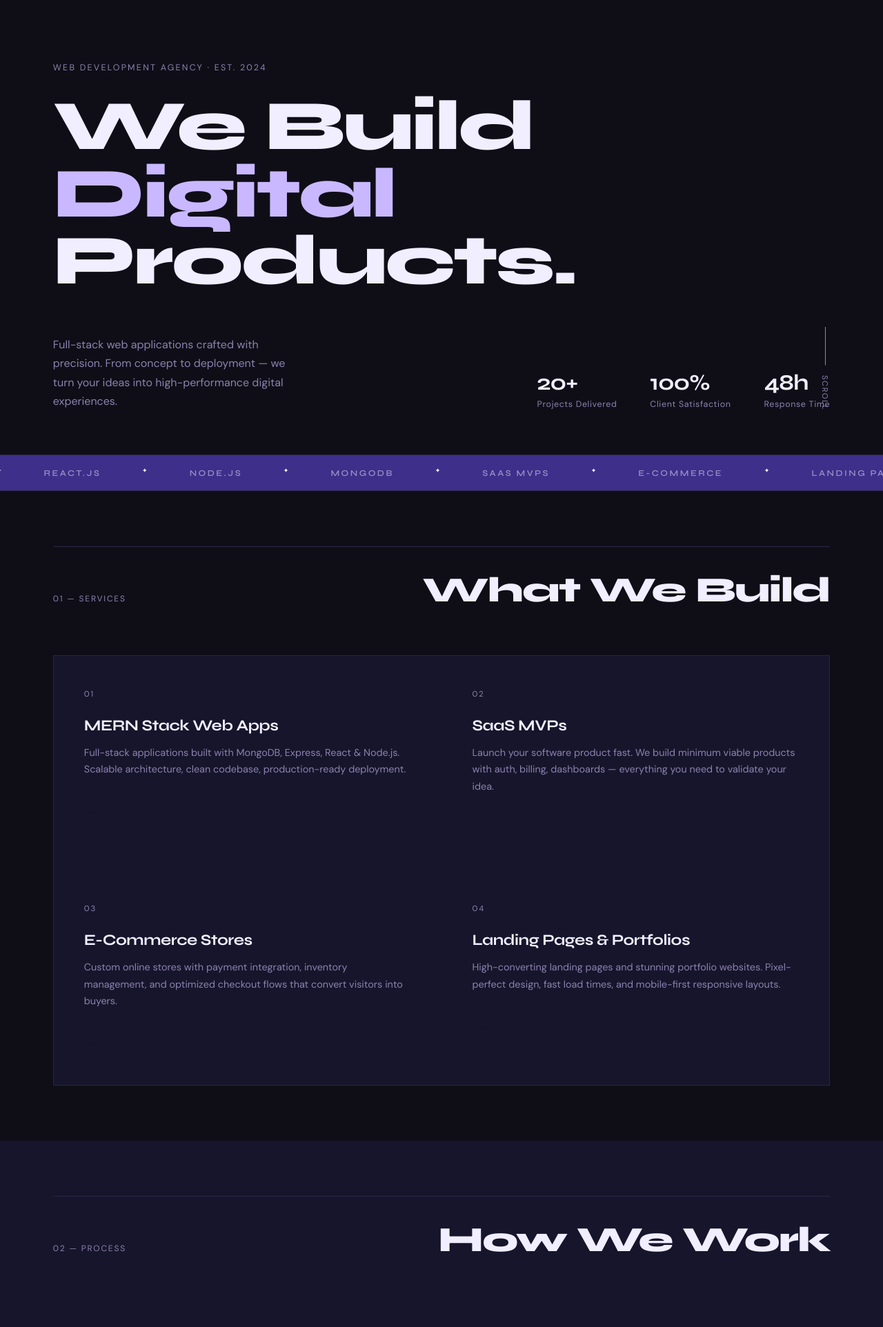
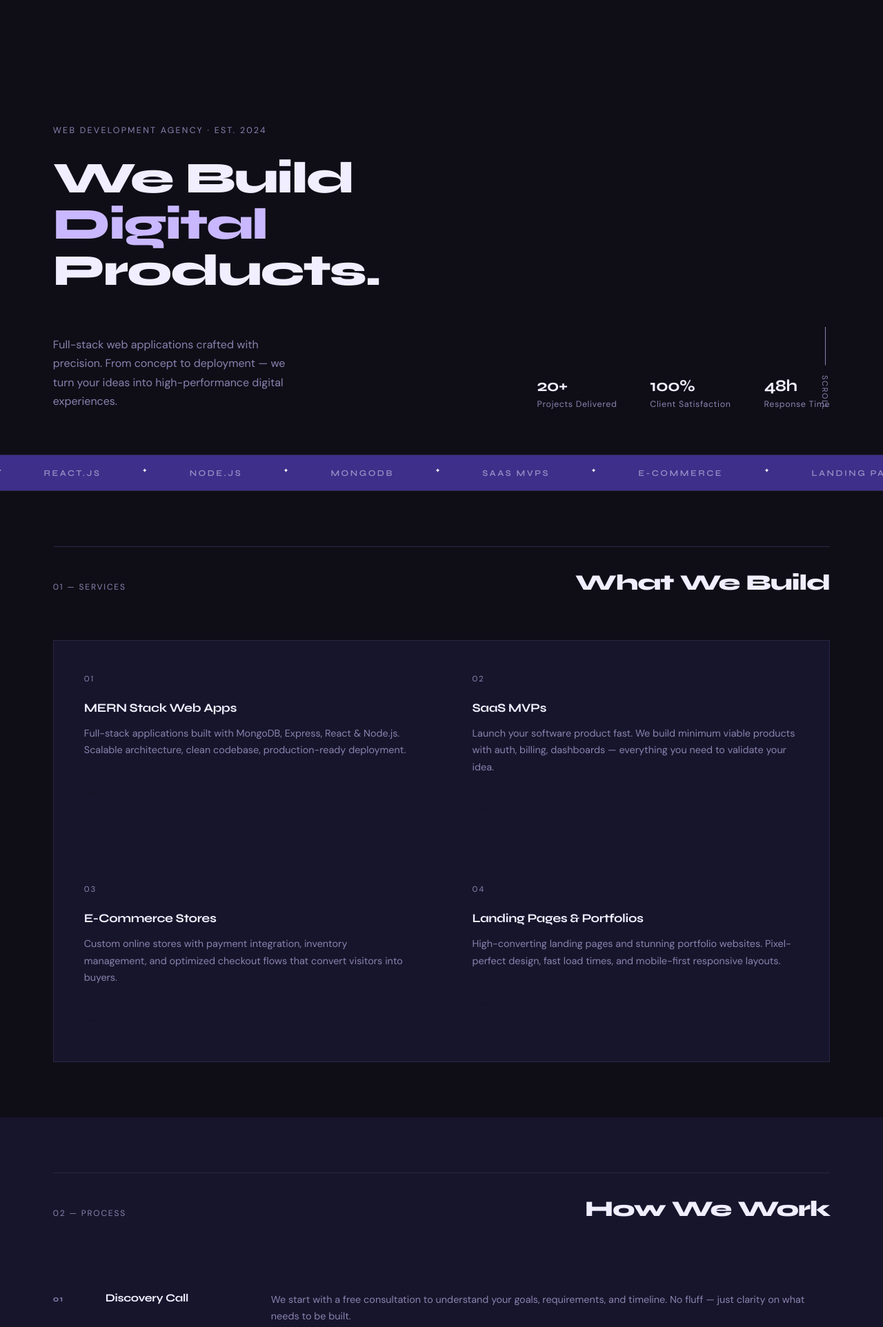
Before and after one commit to umairchaudhary625/devcraft-studio, a plain HTML site: page index.html in a window 1280 px wide. Shown: the part 140-2064 px from the top of the page at 69% size. Drawn offline with Linux system fonts and the light colour scheme.

Commit message:
Update index.html

```diff
--- a/index.html
+++ b/index.html
@@ -79,8 +79,8 @@
   }
   .hero h1 {
     font-family: 'Syne', sans-serif;
-    font-size: clamp(3.2rem, 8vw, 7.5rem);
-    font-weight: 800; line-height: 0.95;
+    font-size: clamp(2.2rem, 5vw, 4.5rem);
+    font-weight: 800; line-height: 1.05;
     letter-spacing: -0.03em;
     max-width: 900px;
     opacity: 0; animation: fadeUp 0.8s 0.4s forwards;
@@ -98,7 +98,7 @@
   .hero-stats { display: flex; gap: 48px; }
   .stat-num {
     font-family: 'Syne', sans-serif;
-    font-size: 2rem; font-weight: 700;
+    font-size: 1.5rem; font-weight: 700;
     letter-spacing: -0.03em; display: block;
   }
   .stat-label { font-size: 0.78rem; color: var(--gray); letter-spacing: 0.05em; }
@@ -153,7 +153,7 @@
   }
   .section-title {
     font-family: 'Syne', sans-serif;
-    font-size: clamp(2rem, 4vw, 3.2rem);
+    font-size: clamp(1.5rem, 2.5vw, 2.2rem);
     font-weight: 800; letter-spacing: -0.03em;
   }
 
@@ -182,7 +182,7 @@
   }
   .svc-title {
     font-family: 'Syne', sans-serif;
-    font-size: 1.4rem; font-weight: 700;
+    font-size: 1.1rem; font-weight: 700;
     letter-spacing: -0.02em; margin-bottom: 14px;
     transition: color 0.3s;
   }
@@ -213,7 +213,7 @@
   }
   .p-title {
     font-family: 'Syne', sans-serif;
-    font-size: 1.25rem; font-weight: 700;
+    font-size: 1rem; font-weight: 700;
     letter-spacing: -0.02em; min-width: 200px;
   }
   .p-desc { font-size: 0.9rem; color: var(--gray); line-height: 1.7; }
@@ -243,7 +243,7 @@
   .price-card.featured .price-label { color: rgba(255,255,255,0.5); }
   .price-amount {
     font-family: 'Syne', sans-serif;
-    font-size: 2.8rem; font-weight: 800;
+    font-size: 2rem; font-weight: 800;
     letter-spacing: -0.04em; margin-bottom: 6px;
   }
   .price-sub { font-size: 0.82rem; color: var(--gray); margin-bottom: 32px; }
@@ -287,9 +287,9 @@
   .contact-left { flex: 1; }
   .contact-left h2 {
     font-family: 'Syne', sans-serif;
-    font-size: clamp(2.4rem, 5vw, 4rem);
+    font-size: clamp(1.8rem, 3vw, 2.8rem);
     font-weight: 800; letter-spacing: -0.03em;
-    line-height: 1; margin-bottom: 24px;
+    line-height: 1.1; margin-bottom: 24px;
   }
   .contact-left p { color: rgba(255,255,255,0.5); font-size: 0.95rem; line-height: 1.7; }
   .contact-info { margin-top: 40px; }
```
